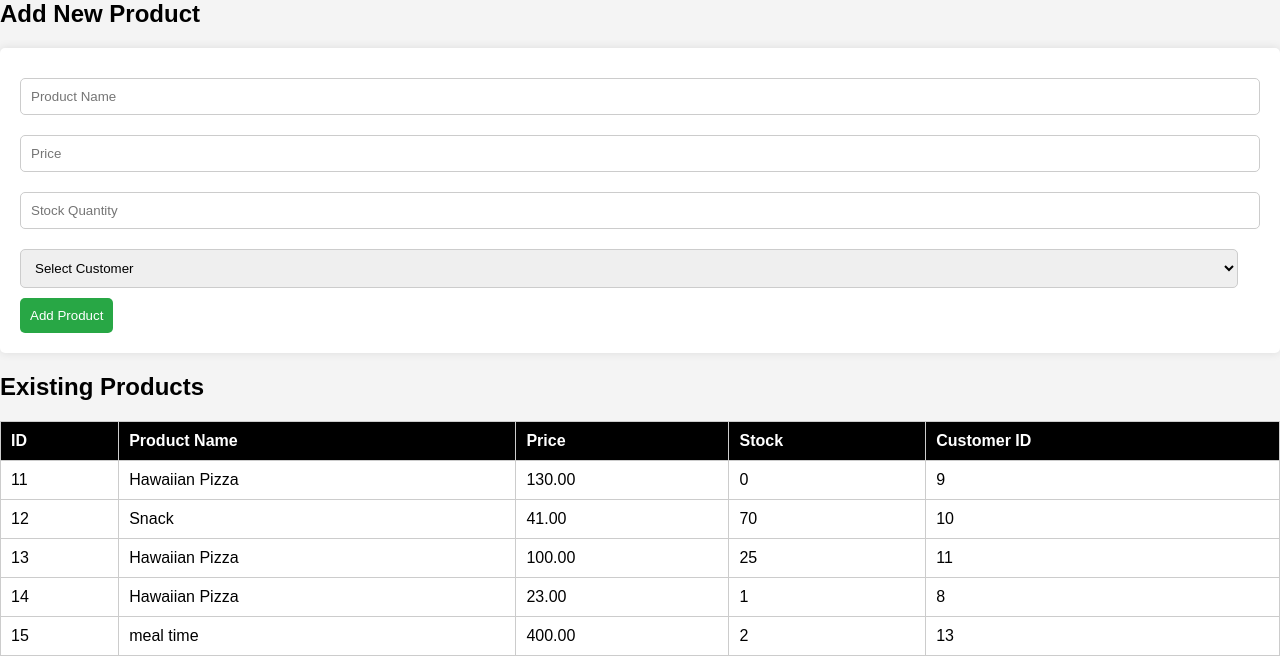
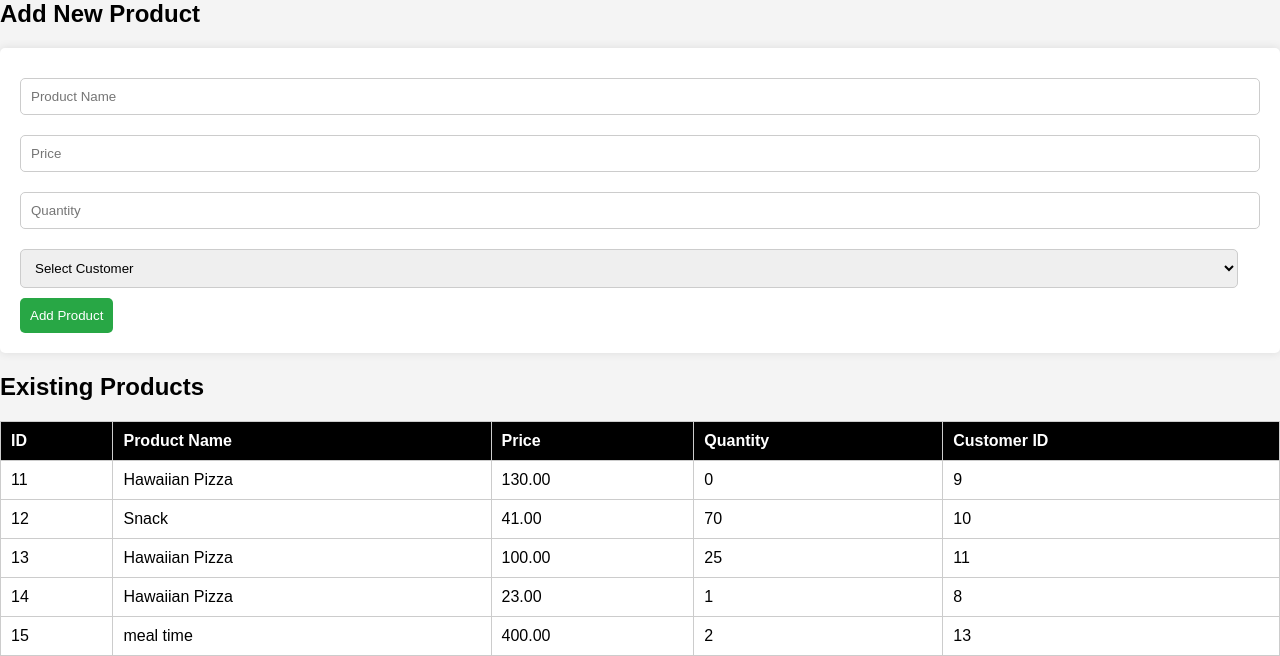
Before and after one commit to LasponaLouieJayM/IT30A-DatabaseMidterm, a PHP site: page /products.php in a window 1280 px wide. Shown: the part 148-804 px from the top of the page. Run offline with PHP 8.4, Linux system fonts and the light colour scheme; the visitor is signed in with stand-in values (Sample User, id 1); data comes from the database, SQL or seed files in the repository.

Commit message:
changing quantity

```diff
--- a/dashboard.php
+++ b/dashboard.php
@@ -54,7 +54,7 @@ $result = mysqli_query($conn, $query);
                 <th>ID</th>
                 <th>Product Name</th>
                 <th>Price</th>
-                <th>Stock</th>
+                <th>Quantity</th>
                 <th>Customer Name</th>
                 <th>Customer Email</th>
             </tr>
--- a/products.php
+++ b/products.php
@@ -67,7 +67,7 @@ $customer_result = mysqli_query($conn, $customer_query);
             <?php if (isset($error)) echo "<p style='color:red;'>$error</p>"; ?>
             <input type="text" name="product_name" placeholder="Product Name" >
             <input type="number" name="price" placeholder="Price" step="0.01" >
-            <input type="number" name="stock" placeholder="Stock Quantity" >
+            <input type="number" name="stock" placeholder="Quantity" >
             <select name="customer_id" required>
                 <option value="">Select Customer</option>
                 <?php while ($customer_row = mysqli_fetch_assoc($customer_result)): ?>
@@ -85,7 +85,7 @@ $customer_result = mysqli_query($conn, $customer_query);
                 <th>ID</th>
                 <th>Product Name</th>
                 <th>Price</th>
-                <th>Stock</th>
+                <th>Quantity</th>
                 <th>Customer ID</th>
             </tr>
             <?php while ($row = mysqli_fetch_assoc($result)): ?>
```
